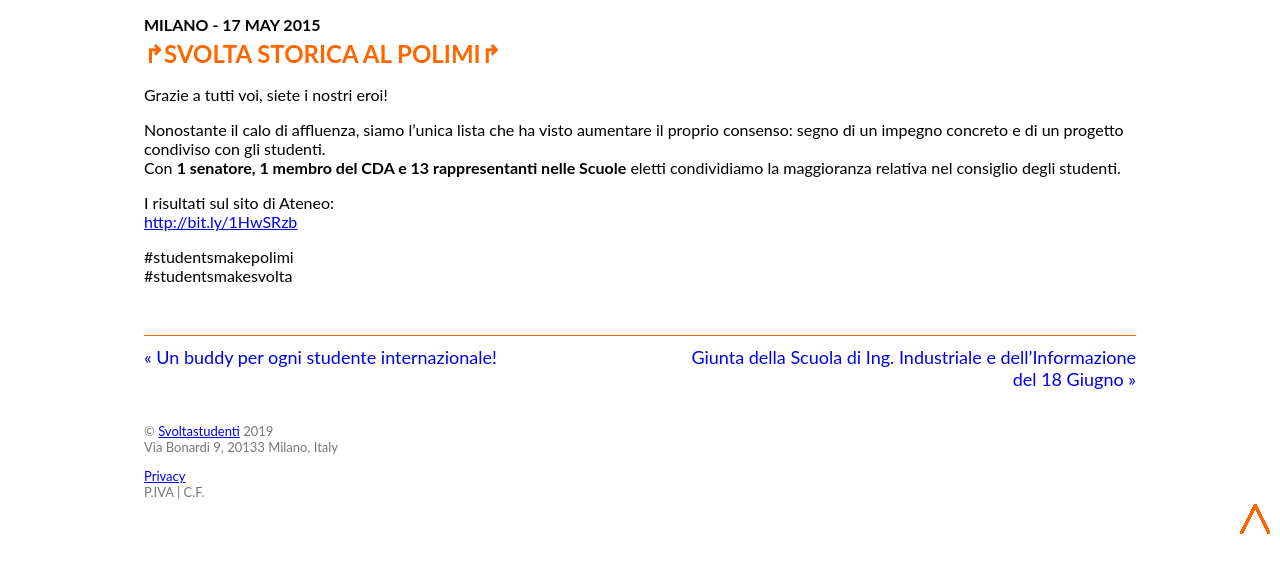
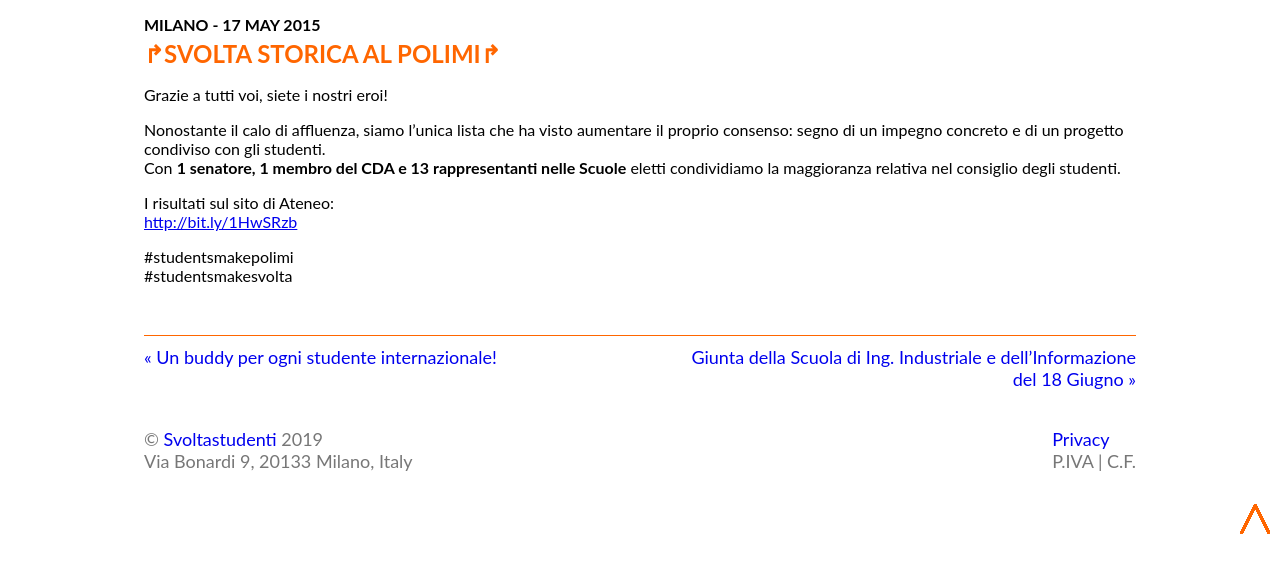
Before and after one commit to francesca-palladino/blog.svoltastudenti.it, a Jekyll site: the page built from _posts/2015-05-17-svolta-storica-al-polimi.md, in a window 1280 px wide. Shown: the part 352-915 px from the top of the page. Built offline with Jekyll 4.4.1, drawn with Linux system fonts in a browser that asks for light colours.

Commit message:
Update footer.html

```diff
--- a/_includes/footer.html
+++ b/_includes/footer.html
@@ -1,9 +1,9 @@
-<div id="site-footer">
-	<p class="alignLeft">
+<div id="site-footer" class="footer">
+	<p style="text-align: left">
 		&copy; <a href="mailto:info@svoltastudenti.it" target="_blank">Svoltastudenti</a> {{ 'now' | date: "%Y" }}<br />
 		Via Bonardi 9, 20133 Milano, Italy
 	</p>
-	<p class="alignRight">
+	<p style="text-align: left">
 		<a href="https://www.iubenda.com/privacy-policy/27818292" target="_blank">
 			Privacy
 		</a><br />
```
